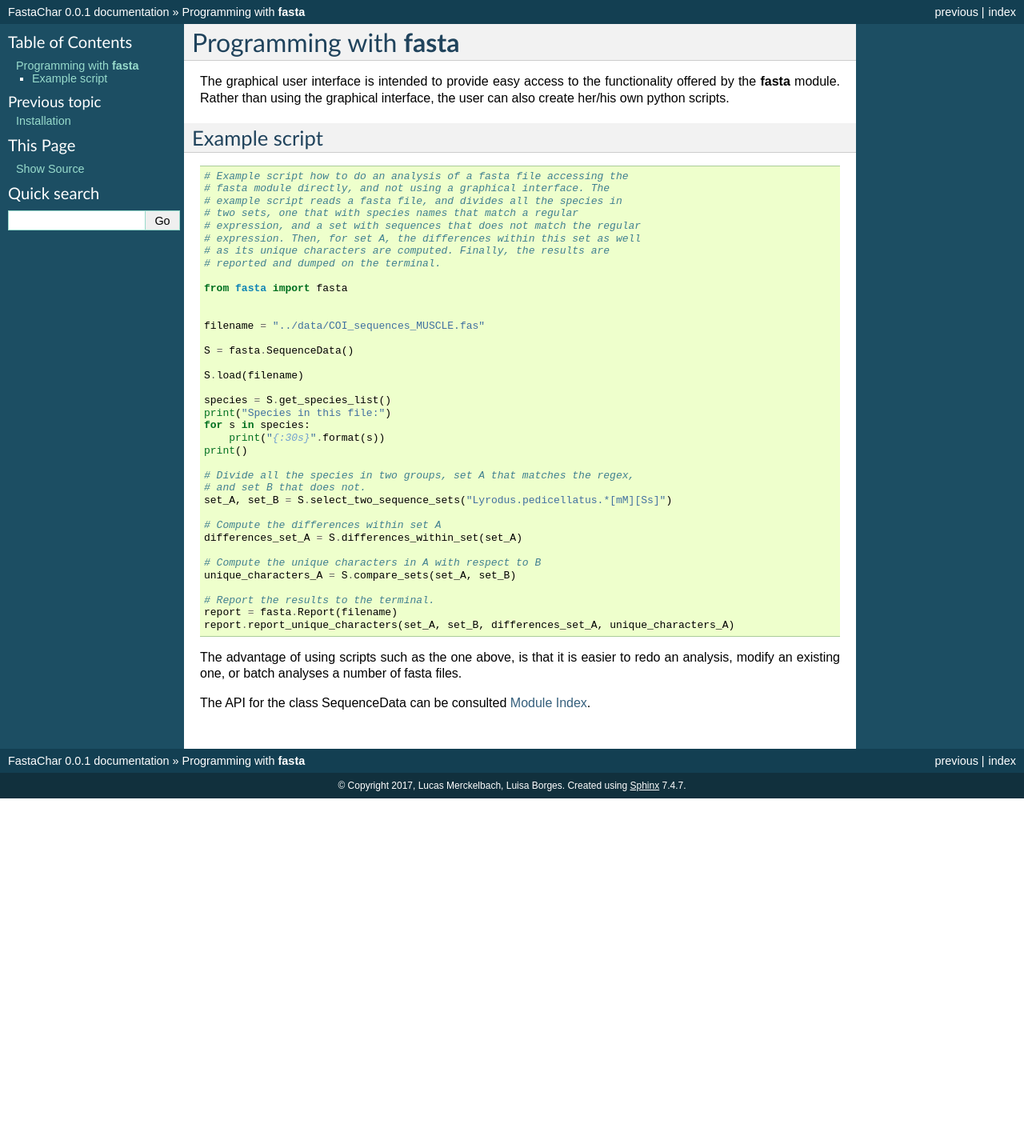
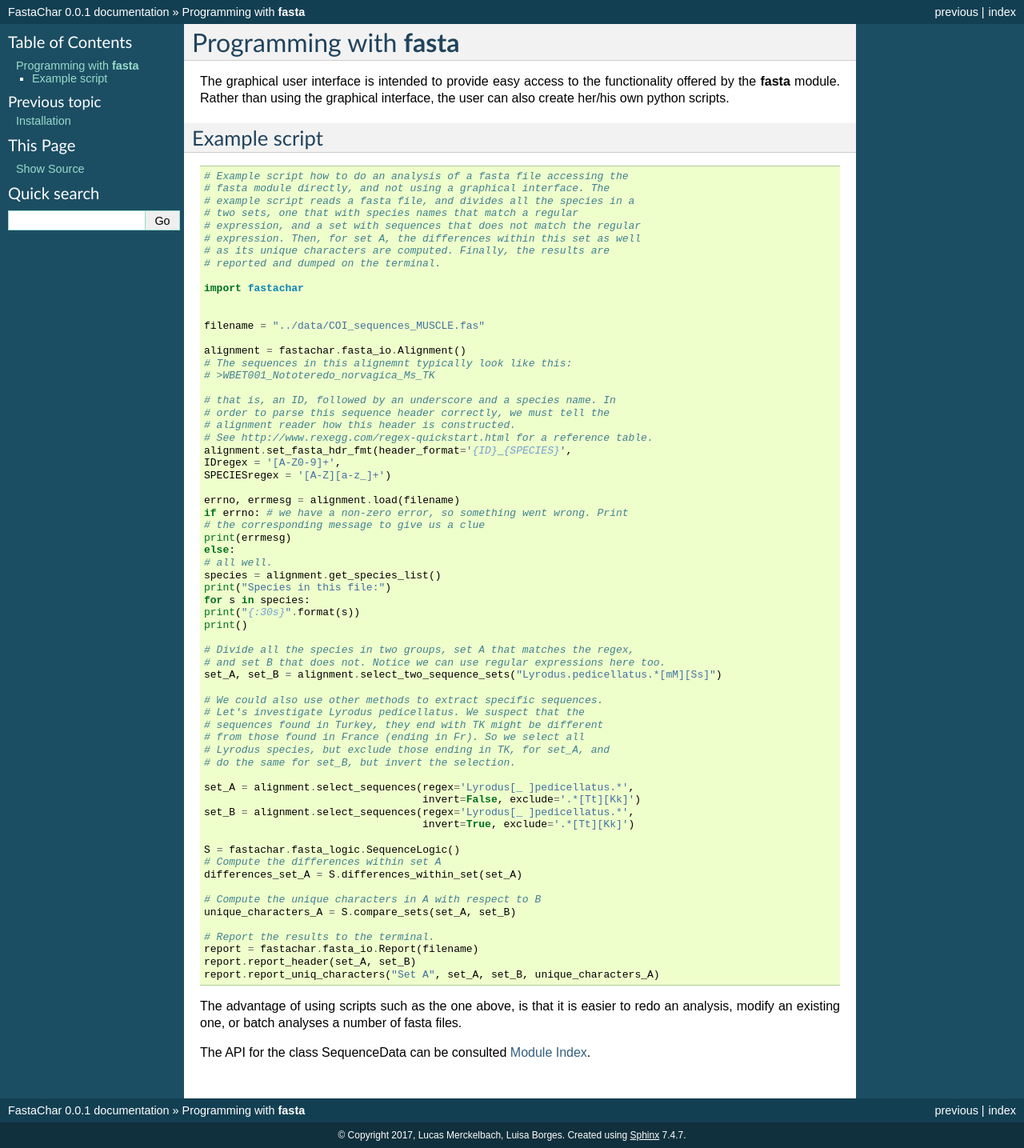
Before and after one commit to smerckel/FastaChar, a Sphinx documentation site: the page built from doc/programming_with_fasta.rst, in a window 1280 px wide. Shown: the whole page at 80% size. Built offline with Sphinx 7.4.7, drawn with Linux system fonts in a browser that asks for light colours; before the commit the page ends 998 px from its top, so only the background shows below that.

```diff
--- a/doc/programming_with_fasta.rst
+++ b/doc/programming_with_fasta.rst
@@ -13,32 +13,59 @@ Example script
 
    # Example script how to do an analysis of a fasta file accessing the
    # fasta module directly, and not using a graphical interface. The
-   # example script reads a fasta file, and divides all the species in
+   # example script reads a fasta file, and divides all the species in a
    # two sets, one that with species names that match a regular
    # expression, and a set with sequences that does not match the regular
    # expression. Then, for set A, the differences within this set as well
    # as its unique characters are computed. Finally, the results are
    # reported and dumped on the terminal.
 
-   from fasta import fasta
+   import fastachar
 
 
    filename = "../data/COI_sequences_MUSCLE.fas"
 
-   S = fasta.SequenceData()
+   alignment = fastachar.fasta_io.Alignment()
+   # The sequences in this alignemnt typically look like this:
+   # >WBET001_Nototeredo_norvagica_Ms_TK
 
-   S.load(filename)
+   # that is, an ID, followed by an underscore and a species name. In
+   # order to parse this sequence header correctly, we must tell the
+   # alignment reader how this header is constructed.
+   # See http://www.rexegg.com/regex-quickstart.html for a reference table.
+   alignment.set_fasta_hdr_fmt(header_format='{ID}_{SPECIES}',
+   IDregex = '[A-Z0-9]+',
+   SPECIESregex = '[A-Z][a-z_]+')
 
-   species = S.get_species_list()
+   errno, errmesg = alignment.load(filename)
+   if errno: # we have a non-zero error, so something went wrong. Print
+   # the corresponding message to give us a clue
+   print(errmesg)
+   else:
+   # all well.
+   species = alignment.get_species_list()
    print("Species in this file:")
    for s in species:
-       print("{:30s}".format(s))
+   print("{:30s}".format(s))
    print()
 
    # Divide all the species in two groups, set A that matches the regex,
-   # and set B that does not.
-   set_A, set_B = S.select_two_sequence_sets("Lyrodus.pedicellatus.*[mM][Ss]")
+   # and set B that does not. Notice we can use regular expressions here too.
+   set_A, set_B = alignment.select_two_sequence_sets("Lyrodus.pedicellatus.*[mM][Ss]")
 
+   # We could also use other methods to extract specific sequences.
+   # Let's investigate Lyrodus pedicellatus. We suspect that the
+   # sequences found in Turkey, they end with TK might be different
+   # from those found in France (ending in Fr). So we select all
+   # Lyrodus species, but exclude those ending in TK, for set_A, and
+   # do the same for set_B, but invert the selection.
+
+   set_A = alignment.select_sequences(regex='Lyrodus[_ ]pedicellatus.*',
+                                      invert=False, exclude='.*[Tt][Kk]')
+   set_B = alignment.select_sequences(regex='Lyrodus[_ ]pedicellatus.*',
+                                      invert=True, exclude='.*[Tt][Kk]')
+
+   S = fastachar.fasta_logic.SequenceLogic()
    # Compute the differences within set A
    differences_set_A = S.differences_within_set(set_A)
 
@@ -46,8 +73,9 @@ Example script
    unique_characters_A = S.compare_sets(set_A, set_B)
 
    # Report the results to the terminal.
-   report = fasta.Report(filename)
-   report.report_unique_characters(set_A, set_B, differences_set_A, unique_characters_A)
+   report = fastachar.fasta_io.Report(filename)
+   report.report_header(set_A, set_B)
+   report.report_uniq_characters("Set A", set_A, set_B, unique_characters_A)
 
 
 The advantage of using scripts such as the one above, is that it is
```
Also changed, not shown: doc/howto.rst (+53 -6 lines), doc/index.rst (+22 -7 lines), doc/regex.rst (added, +10 -0 lines), doc/_static/main_window.png, doc/_static/regex.png (added), 1 other file.
